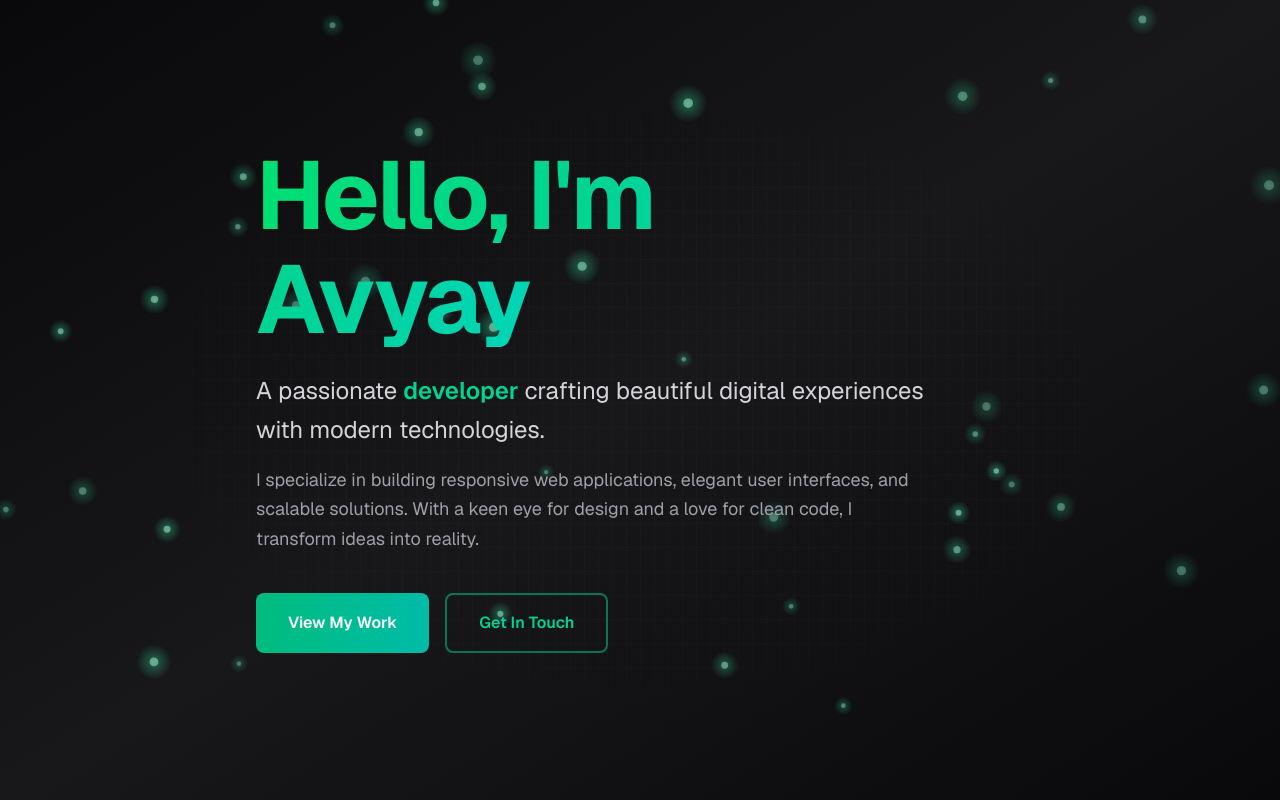
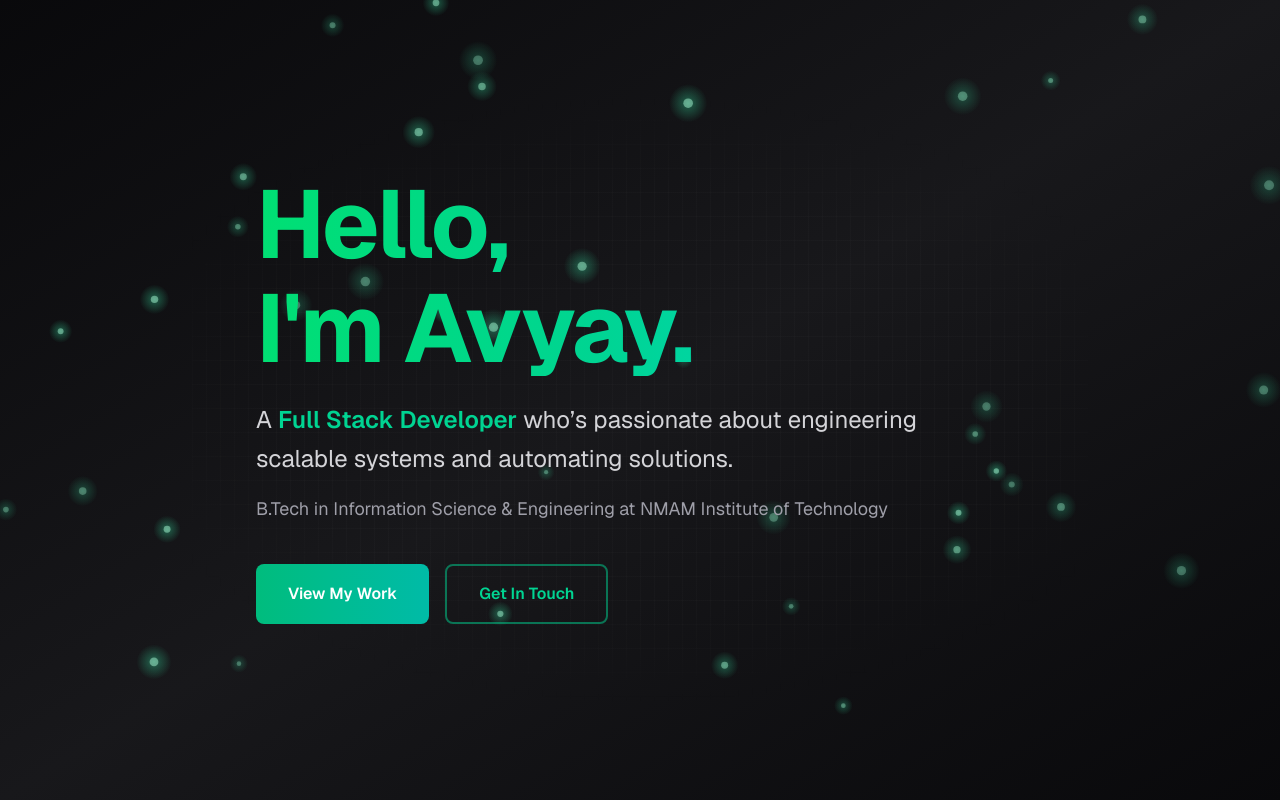
Before and after one commit to AvyayNayakSujir/Portfolio, a Next.js app: page / in a window 1280 px wide. Built offline with nearby package versions, Linux system fonts and the light colour scheme.

Commit message:
refactor: replaced matrix reveal effect with typing reveal effect

```diff
--- a/src/app/page.tsx
+++ b/src/app/page.tsx
@@ -1,6 +1,6 @@
 'use client';
 
-import MatrixText from '@/components/MatrixText';
+import TypingEffect from '@/components/TypingEffect';
 import Fireflies from '@/components/Fireflies';
 import { useEffect, useState } from 'react';
 
@@ -23,34 +23,36 @@ export default function Home() {
         <div className="absolute inset-0 bg-[linear-gradient(to_right,#4f4f4f12_1px,transparent_1px),linear-gradient(to_bottom,#4f4f4f12_1px,transparent_1px)] bg-[size:14px_24px] [mask-image:radial-gradient(ellipse_60%_50%_at_50%_50%,#000_70%,transparent_100%)]" />
 
         <div className={`relative z-10 transition-all duration-1000 ${showContent ? 'opacity-100 translate-y-0' : 'opacity-0 translate-y-4'}`}>
-          {/* Matrix reveal hello message */}
+          {/* Typing Effect reveals hello message */}
           <div className="mb-6 overflow-hidden">
             <h1 className="text-5xl sm:text-6xl md:text-7xl lg:text-8xl font-bold tracking-tight">
-              <MatrixText
-                text="Hello, I'm"
+              <TypingEffect
+                texts={["Hello,"]}
                 className="text-transparent bg-clip-text bg-gradient-to-r from-green-400 via-emerald-400 to-teal-400 block"
                 delay={300}
+                typingSpeed={100}
+                pauseBetween={500}
               />
-              <MatrixText
-                text="Avyay"
-                className="text-transparent bg-clip-text bg-gradient-to-r from-emerald-400 via-teal-400 to-cyan-400 block mt-2"
-                delay={800}
+              <TypingEffect
+                texts={["I'm Avyay."]}
+                className="text-transparent bg-clip-text bg-gradient-to-r from-green-400 via-emerald-400 to-teal-400 block mt-2"
+                delay={1300}
+                typingSpeed={100}
+                pauseBetween={500}
               />
             </h1>
           </div>
 
           {/* Description */}
-          <div className={`space-y-4 max-w-2xl transition-all duration-1000 delay-1000 ${showContent ? 'opacity-100 translate-y-0' : 'opacity-0 translate-y-4'}`}>
+          <div className={`space-y-4 max-w-2xl transition-all duration-1000 delay-2800 ${showContent ? 'opacity-100 translate-y-0' : 'opacity-0 translate-y-4'}`}>
             <p className="text-lg sm:text-xl md:text-2xl text-zinc-300 leading-relaxed">
-              A passionate{' '}
-              <span className="text-emerald-400 font-semibold">developer</span>{' '}
-              crafting beautiful digital experiences with modern technologies.
+              A{' '}
+              <span className="text-emerald-400 font-semibold">Full Stack Developer</span>{' '}
+              who’s passionate about engineering scalable systems and automating solutions.
             </p>
 
             <p className="text-base sm:text-lg text-zinc-400 leading-relaxed">
-              I specialize in building responsive web applications, elegant user interfaces,
-              and scalable solutions. With a keen eye for design and a love for clean code,
-              I transform ideas into reality.
+              B.Tech in Information Science & Engineering at NMAM Institute of Technology
             </p>
 
             {/* CTA Buttons */}
--- a/src/components/MatrixText.tsx
+++ /dev/null
@@ -1,68 +0,0 @@
-'use client';
-
-import { useEffect, useState, useRef } from 'react';
-
-interface MatrixTextProps {
-  text: string;
-  className?: string;
-  delay?: number;
-}
-
-export default function MatrixText({ text, className = '', delay = 0 }: MatrixTextProps) {
-  const [displayText, setDisplayText] = useState('');
-  const [isRevealing, setIsRevealing] = useState(false);
-  const iterations = useRef(0);
-  const intervalRef = useRef<NodeJS.Timeout | null>(null);
-
-  useEffect(() => {
-    const timer = setTimeout(() => {
-      setIsRevealing(true);
-    }, delay);
-
-    return () => clearTimeout(timer);
-  }, [delay]);
-
-  useEffect(() => {
-    if (!isRevealing) return;
-
-    const letters = 'ABCDEFGHIJKLMNOPQRSTUVWXYZ0123456789@#$%&*';
-    let currentIteration = 0;
-
-    intervalRef.current = setInterval(() => {
-      setDisplayText(
-        text
-          .split('')
-          .map((char, index) => {
-            if (char === ' ') return ' ';
-
-            if (index < currentIteration) {
-              return text[index];
-            }
-
-            return letters[Math.floor(Math.random() * letters.length)];
-          })
-          .join('')
-      );
-
-      if (currentIteration >= text.length) {
-        if (intervalRef.current) {
-          clearInterval(intervalRef.current);
-        }
-      }
-
-      currentIteration += 1 / 3;
-    }, 30);
-
-    return () => {
-      if (intervalRef.current) {
-        clearInterval(intervalRef.current);
-      }
-    };
-  }, [text, isRevealing]);
-
-  return (
-    <span className={className} aria-label={text}>
-      {displayText || text.split('').map(() => '\u00A0').join('')}
-    </span>
-  );
-}
--- /dev/null
+++ b/src/components/TypingEffect.tsx
@@ -0,0 +1,69 @@
+'use client';
+
+import { useEffect, useState } from 'react';
+
+interface TypingEffectProps {
+  texts: string[];
+  className?: string;
+  delay?: number;
+  typingSpeed?: number;
+  pauseBetween?: number;
+}
+
+export default function TypingEffect({
+  texts,
+  className = '',
+  delay = 0,
+  typingSpeed = 100,
+  pauseBetween = 500
+}: TypingEffectProps) {
+  const [displayText, setDisplayText] = useState('');
+  const [currentTextIndex, setCurrentTextIndex] = useState(0);
+  const [currentCharIndex, setCurrentCharIndex] = useState(0);
+  const [isStarted, setIsStarted] = useState(false);
+  const [isComplete, setIsComplete] = useState(false);
+
+  useEffect(() => {
+    const timer = setTimeout(() => {
+      setIsStarted(true);
+    }, delay);
+
+    return () => clearTimeout(timer);
+  }, [delay]);
+
+  useEffect(() => {
+    if (!isStarted || isComplete) return;
+
+    const currentText = texts[currentTextIndex];
+
+    if (currentCharIndex < currentText.length) {
+      // Continue typing current text
+      const timeout = setTimeout(() => {
+        setDisplayText(prev => prev + currentText[currentCharIndex]);
+        setCurrentCharIndex(prev => prev + 1);
+      }, typingSpeed);
+
+      return () => clearTimeout(timeout);
+    } else if (currentTextIndex < texts.length - 1) {
+      // Move to next text after pause
+      const timeout = setTimeout(() => {
+        setCurrentTextIndex(prev => prev + 1);
+        setCurrentCharIndex(0);
+      }, pauseBetween);
+
+      return () => clearTimeout(timeout);
+    } else {
+      // All texts completed
+      setIsComplete(true);
+    }
+  }, [displayText, currentCharIndex, currentTextIndex, texts, isStarted, typingSpeed, pauseBetween, isComplete]);
+
+  return (
+    <span className={className}>
+      {displayText}
+      {!isComplete && (
+        <span className="inline-block w-0.5 h-[0.9em] bg-current ml-1 animate-pulse" />
+      )}
+    </span>
+  );
+}
```
